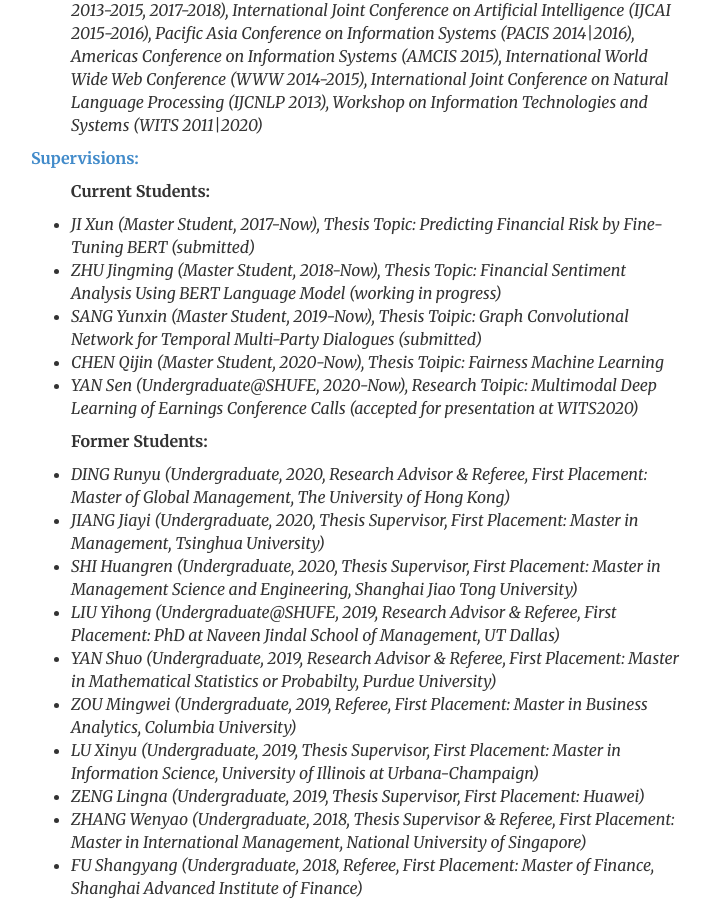
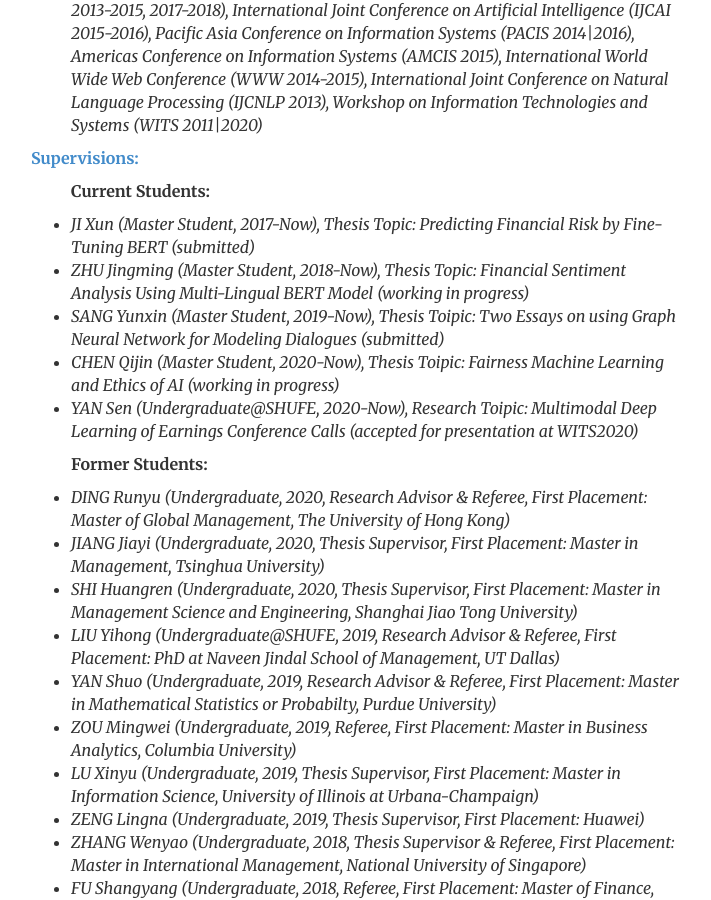
Before and after one commit to popeye007/popeye007.github.io, a Jekyll site: the page built from research/index.html, in a window 1280 px wide and 900 px high, scrolled down 1437 px. Shown: the whole window, without its empty margins (285-996 px from the left). Built offline with Jekyll 4.4.1, drawn with Linux system fonts in a browser that asks for light colours; comment, search, counter and statistics services are not loaded.

Commit message:
update student papers

```diff
--- a/research/index.html
+++ b/research/index.html
@@ -62,9 +62,9 @@ description: Research by Bao Yang.
 		<ul>
 			<p><b>Current Students:</b></p>
 			<li><i>JI Xun (Master Student, 2017-Now), Thesis Topic: Predicting Financial Risk by Fine-Tuning BERT (submitted)</i></li>
-			<li><i>ZHU Jingming (Master Student, 2018-Now), Thesis Topic: Financial Sentiment Analysis Using BERT Language Model (working in progress)</i></li>
-			<li><i>SANG Yunxin (Master Student, 2019-Now), Thesis Toipic: Graph Convolutional Network for Temporal Multi-Party Dialogues (submitted)</i></li>
-			<li><i>CHEN Qijin (Master Student, 2020-Now), Thesis Toipic: Fairness Machine Learning</i></li>
+			<li><i>ZHU Jingming (Master Student, 2018-Now), Thesis Topic: Financial Sentiment Analysis Using Multi-Lingual BERT Model (working in progress)</i></li>
+			<li><i>SANG Yunxin (Master Student, 2019-Now), Thesis Toipic: Two Essays on using Graph Neural Network for Modeling Dialogues (submitted)</i></li>
+			<li><i>CHEN Qijin (Master Student, 2020-Now), Thesis Toipic: Fairness Machine Learning and Ethics of AI (working in progress)</i></li>
 			<li><i>YAN Sen (Undergraduate@SHUFE, 2020-Now), Research Toipic: Multimodal Deep Learning of Earnings Conference Calls (accepted for presentation at WITS2020)</i></li>
 		</ul>
 		<ul>
```
